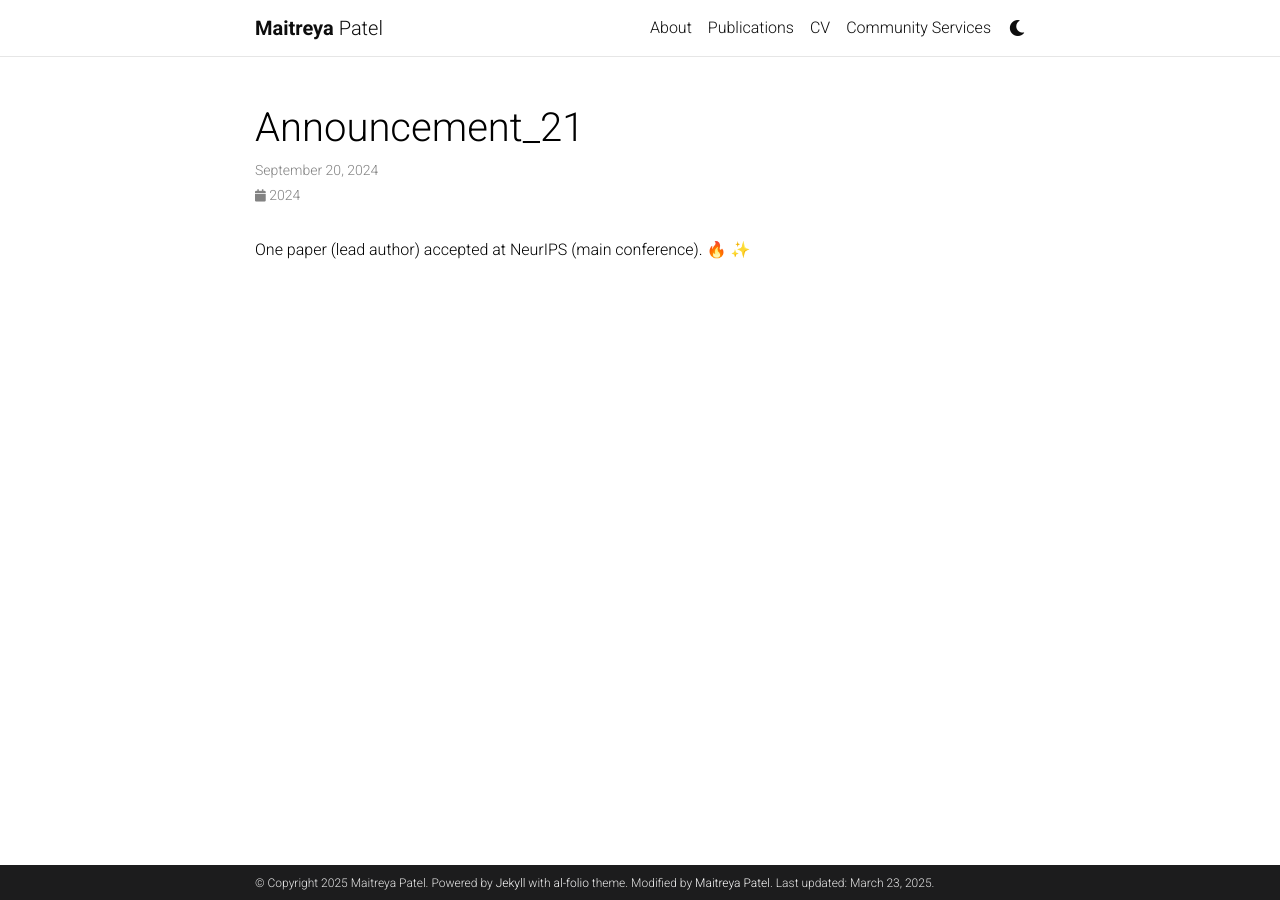
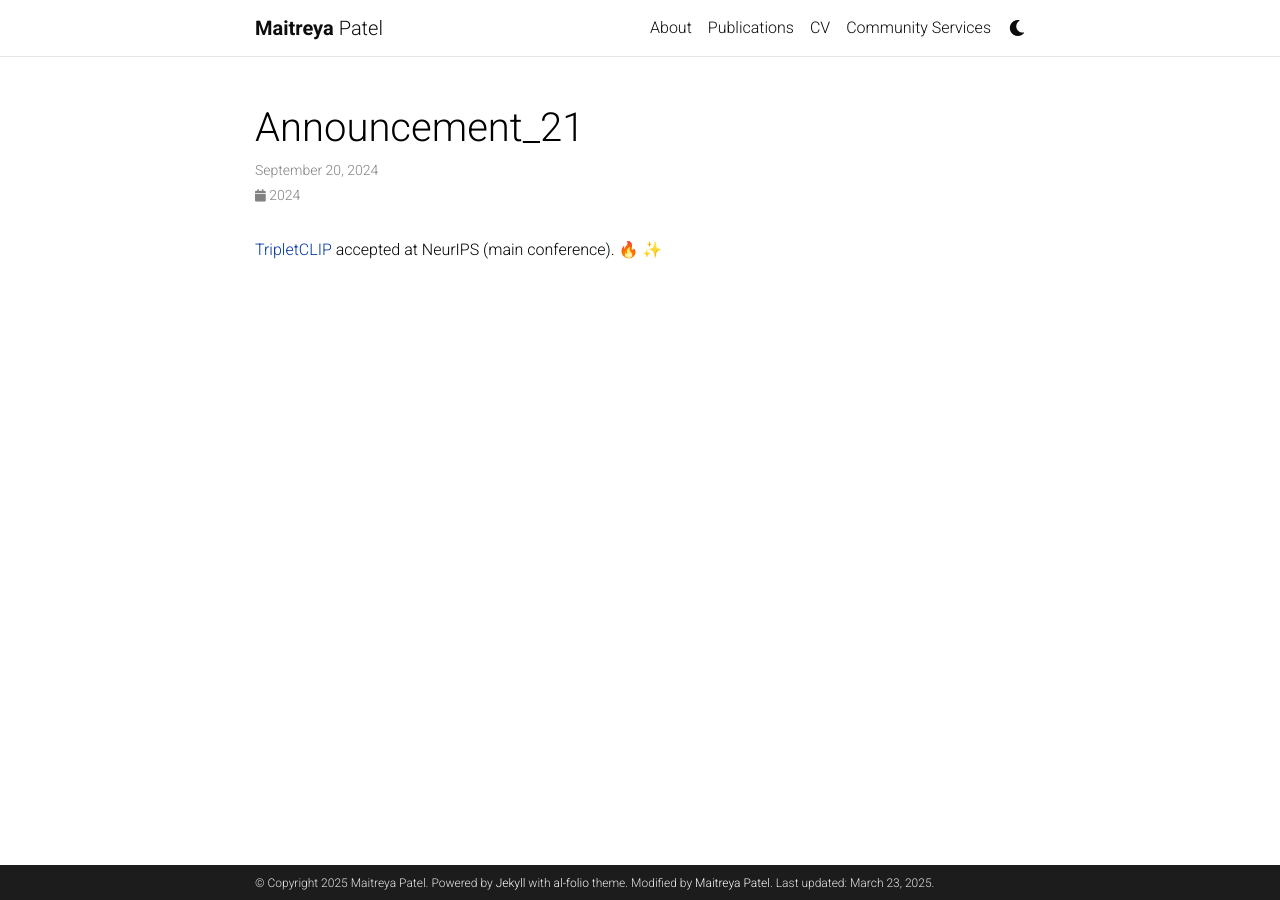
Before and after one commit to Maitreyapatel/maitreyapatel.github.io, a Jekyll site: the page built from _news/announcement_21.md, in a window 1280 px wide. Built offline with Jekyll 4.4.1, drawn with Linux system fonts in a browser that asks for light colours; emoji names are drawn with the system emoji font; comment, search, counter and statistics services are not loaded; a style sheet for code colours, icons or effects is not loaded.

Commit message:
sonyai added

```diff
--- a/_bibliography/papers.bib
+++ b/_bibliography/papers.bib
@@ -27,6 +27,8 @@
   selected    = {true},
   preview     = {voila.png},
   bibtex_show = {true},
+  pdf         = {https://openreview.net/forum?id=q5MUMlHxpd},
+  code        = {https://github.com/nlylmz/Voila},
 }
 
 
--- a/_news/announcement_21.md
+++ b/_news/announcement_21.md
@@ -4,4 +4,4 @@ date: 2024-09-20 00:00:00-0000
 inline: true
 ---
 
-One paper (lead author) accepted at NeurIPS (main conference). :fire: :sparkles:
+[TripletCLIP](https://tripletclip.github.io/) accepted at NeurIPS (main conference). :fire: :sparkles:
```
Also changed, not shown: _news/announcement_24.md (+1 -1 lines), _news/announcement_25.md (added, +7 -0 lines), _pages/publications.md (+2 -1 lines).
